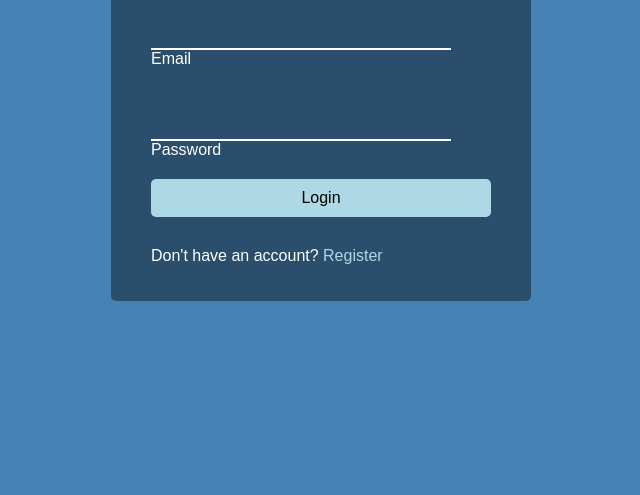
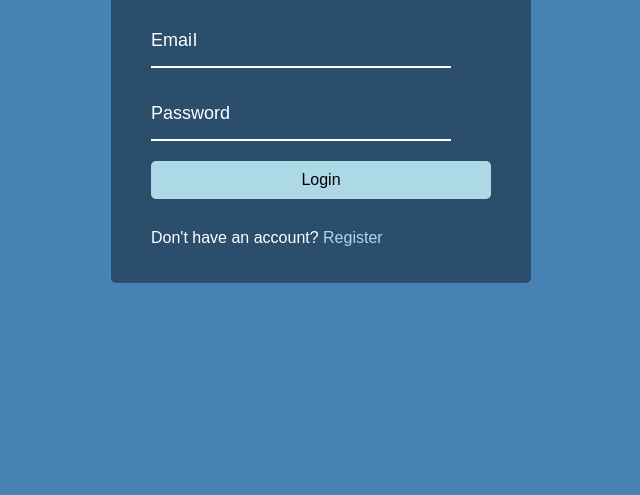
Before and after one commit to dominion-30/Build, a plain HTML site: page project8/index.html in a window 1280 px wide. Shown: the part 305-800 px from the top of the page, without its empty margins (319-959 px from the left). Drawn offline with Linux system fonts and the light colour scheme; a web font is replaced by a local one.

Commit message:
implement changes

```diff
--- a/project8/script.js
+++ b/project8/script.js
@@ -0,0 +1,10 @@
+const labels = document.querySelectorAll(".form-control label");
+
+labels.forEach(label =>{
+
+    label.innerHTML = label.innerText
+    .split("")
+    .map((letter, idx) => `<span style="transition-delay:${idx * 50}ms">${letter}</span>`)
+    .join("")
+
+})
--- a/project8/style.css
+++ b/project8/style.css
@@ -72,8 +72,29 @@ body{
 }
 .form-control input:focus, .form-control input:valid{
     outline: none;
+    border-bottom-color: lightblue ;
 }
 
 .text{
     margin-top: 30px;
 }
+
+
+.form-control label{
+    position: absolute;
+    top: 15px;
+    left: 0;
+}
+
+.form-control label span{
+    display: inline-block;
+    font-size: 18px;
+    min-width: 5px;
+    transition: 0.3s cubic-bezier(0.68, -0.55, 0.265, 1.55);
+}
+
+.form-control input:focus + label span,.form-control input:valid + label span{
+    color: lightblue;
+    transform: translateY(-30px);
+
+}
```
